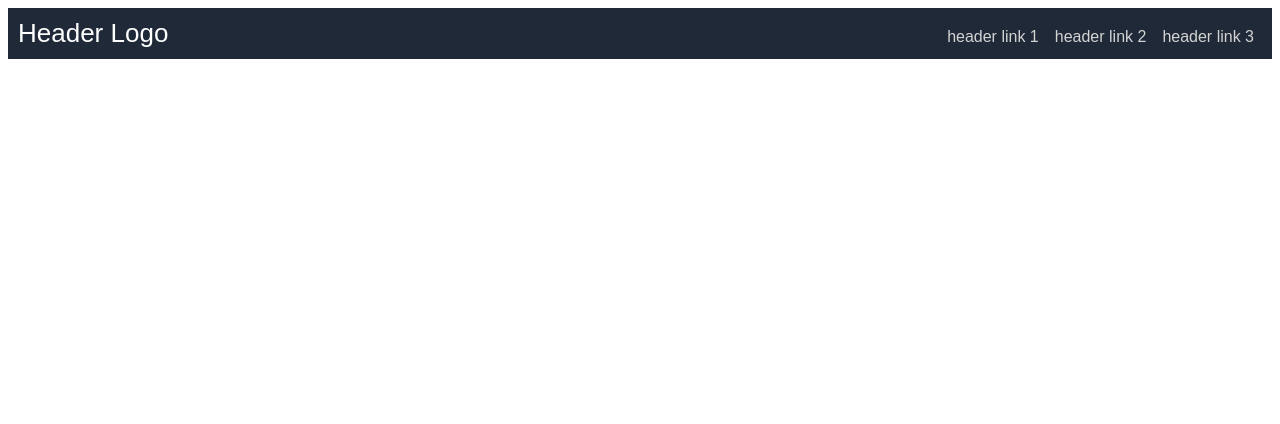
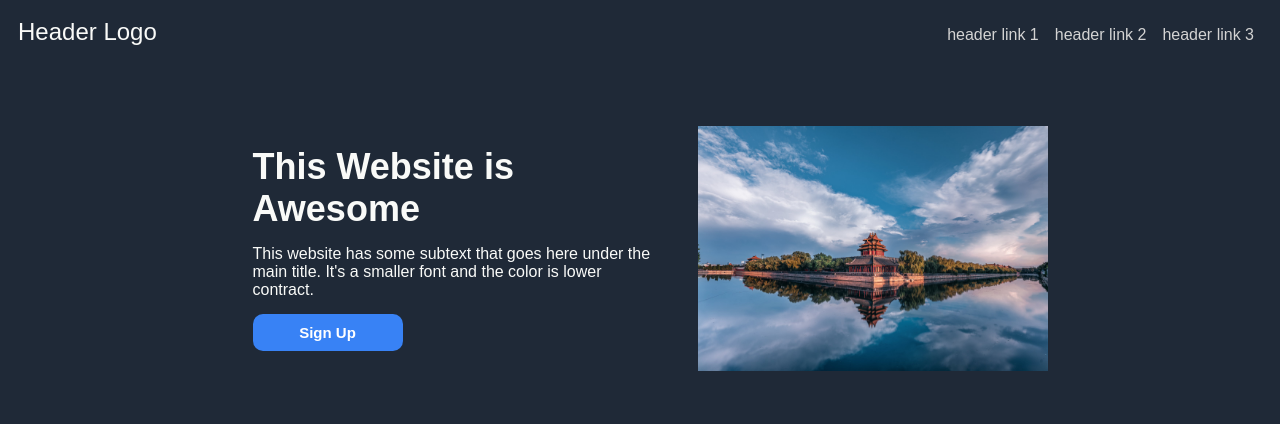
Before and after one commit to absoluutzero/landing-page, a plain HTML site: page index.html in a window 1280 px wide. Drawn offline with Linux system fonts and the light colour scheme.

Commit message:
upper section with title and image done

```diff
--- a/index.html
+++ b/index.html
@@ -10,6 +10,7 @@
 </head>
 
 <body>
+
     <div class="header">
         <div>Header Logo</div>
         <div class="headerlinks">
@@ -19,6 +20,15 @@
         </div>
     </div>
 
+    <div class="uppersection">
+        <div class="upperleft">
+            <div class="upperlefttitle">This Website is Awesome</div>
+            <div class="upperlefttext">This website has some subtext that goes here under the main title.  It's a smaller font and the color is lower contract.</div>
+            <button id="upperbutton">Sign Up</button>
+        </div>
+        <img src="images/upperimage.jpg" alt="upper image placeholder" width="350px">
+    </div>
+
 </body>
 
 </html>
--- a/style.css
+++ b/style.css
@@ -1,12 +1,18 @@
+body {
+    display: flex;
+    flex-direction: column;
+    background-color: #1F2937;
+    color: #f9faf8;
+    font-family: sans-serif;
+}
+
 .header {
     display: flex;
     justify-content: space-between;
-    background-color: #1F2937;
-    color: white;
-    font-size: 26px;
-    font-family: sans-serif;
+    font-size: 24px;
     padding: 10px;
     align-items: center;
+    margin-bottom: 20px;
 }
 
 .headerlinks {
@@ -20,3 +26,35 @@
     font-size: 16px;
     margin: 8px;
 }
+
+.uppersection {
+    display: flex;
+    padding: 50px;
+    justify-content: center;
+    gap: 25px;
+
+}
+
+.upperleft {
+    display: flex;
+    flex-direction: column;
+    width: 400px;
+    padding: 20px;
+    gap: 15px;
+}
+
+.upperlefttitle {
+    font-size: 36px;
+    font-weight: 600;
+}
+
+#upperbutton {
+    width: 150px;
+    padding: 10px;
+    background-color: #3882f5;
+    color: white;
+    font-weight: 700;
+    font-size: 15px;
+    border-radius: 10px;
+    border: none;
+}
```
Also changed, not shown: images/upperimage.jpg (added).
